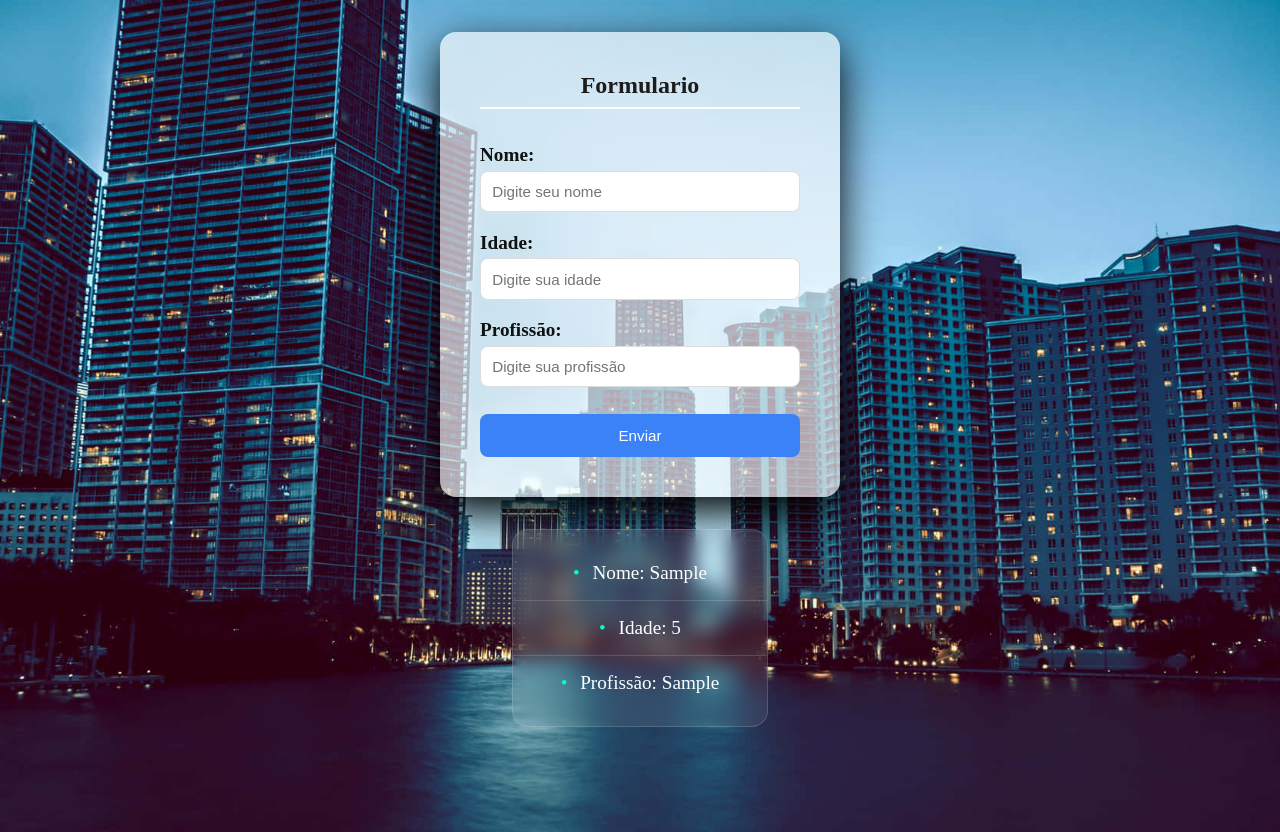
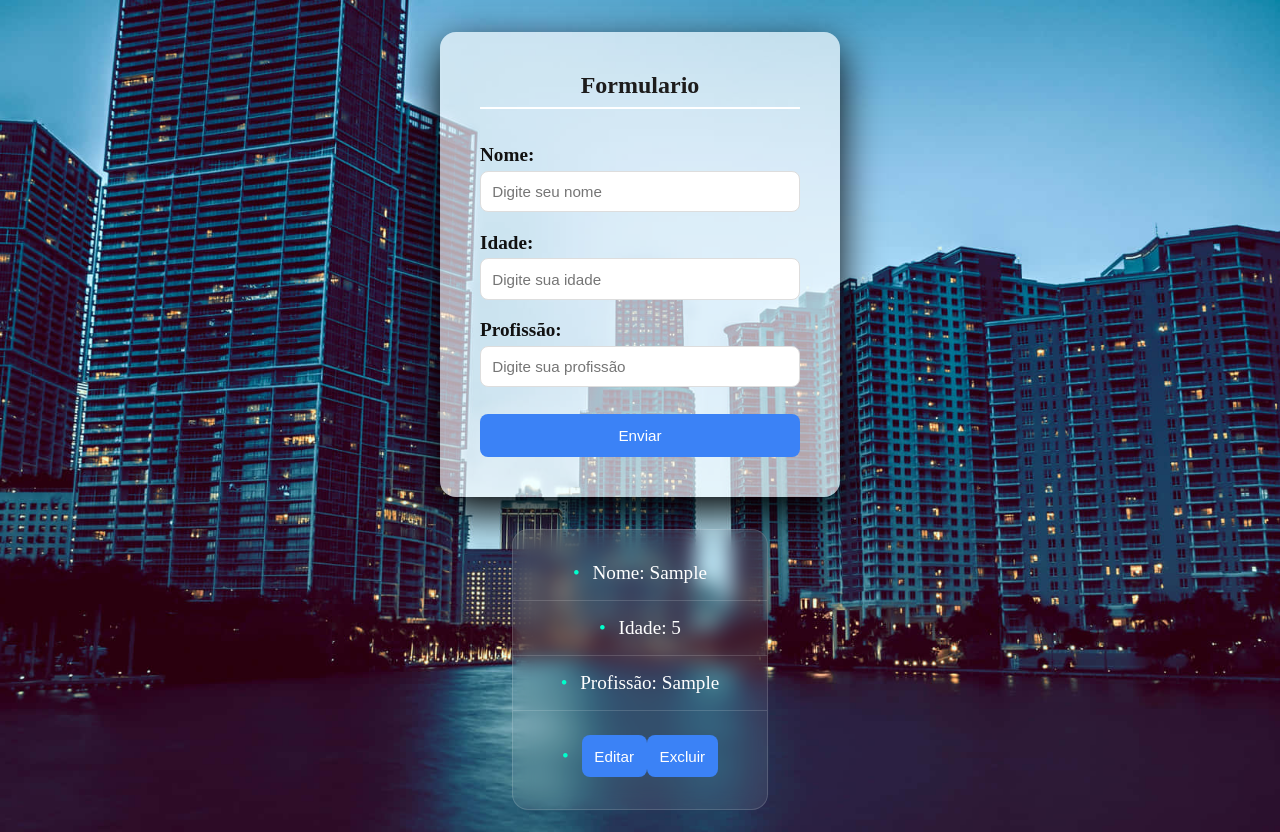
Before and after one commit to gabrieldev25789/components-react-2, a React (Vite) app: page / in a window 1280 px wide. Both pictures are taken after typing "Sample", "5", "Sample" into the empty fields and a click on the button "Enviar". Built offline with nearby package versions, Linux system fonts and the light colour scheme.

Commit message:
Criando btns de exluir e editar

```diff
--- a/src/Components/Form/Infos/Infos.jsx
+++ b/src/Components/Form/Infos/Infos.jsx
@@ -7,6 +7,11 @@ function Infos({ nome, idade, profissao}) {
                 <li>Nome: {nome}</li>
                 <li>Idade: {idade}</li>
                 <li>Profissão: {profissao}</li>
+            <li id="btns">
+                <button id="editar">Editar</button>
+                <button id="excluir">Excluir</button>
+            </li>
+
             </ul>
     </div>
   )
```
